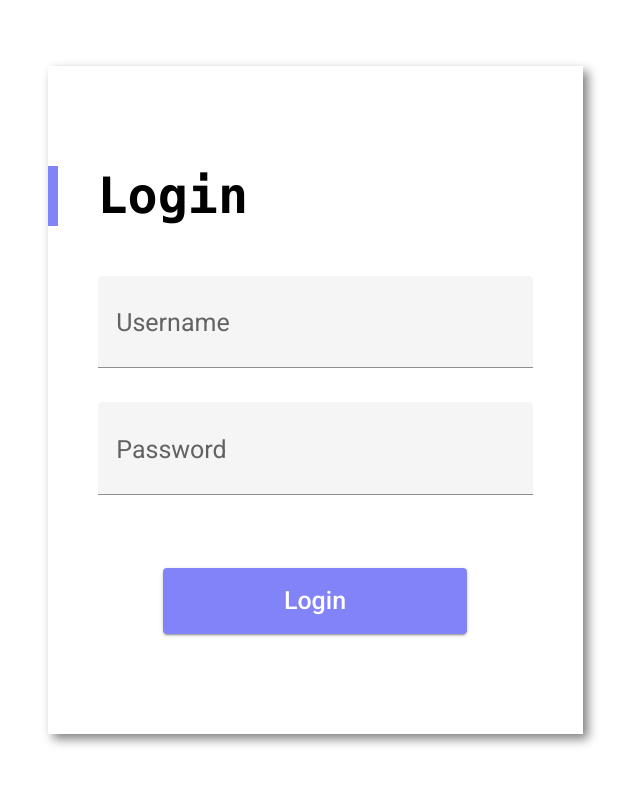
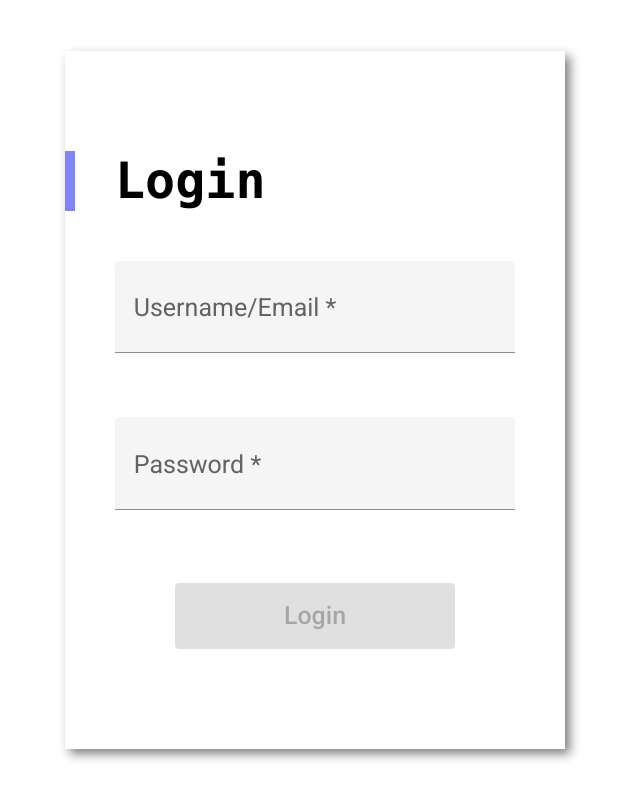
Before and after one commit to nguyenkevin96/SpringInvoice, an Angular app: page /login in a window 1280 px wide. Shown: the whole page, without its empty margins (325-965 px from the left). Built offline with nearby package versions, Linux system fonts and the light colour scheme.

Commit message:
Added login functionality  - jwtToken stores in local storage  - created the login form (formBuilder)  - added Validators to login form  - added /login to skip when adding authorization to header

```diff
--- a/src/app/login/login.component.css
+++ b/src/app/login/login.component.css
@@ -1,5 +1,13 @@
 * {
     font-size: 25px;
+}
+
+.mat-form-field-wrapper {
+    padding-bottom: 0;
+}
+
+#username-container {
+    padding-bottom: 30px;
 }
 
 .main-container {
@@ -14,6 +22,7 @@
 .login-container {
     padding-top: 100px;
     box-shadow: 5px 5px 10px gray;
+    width: 500px;
 }
 
 .login-sub-container {
@@ -25,18 +34,20 @@
 }
 
 .login-header {
+    display: flex;
+    font-size: 50px;
+    height: 60px;
+    margin: 0;
+    align-items: center;
     border-left: 10px solid #8183f7;
     padding-left: 40px;
     font-weight: bold;
 }
 
-.login-header {
-    display: flex;
-    font-size: 50px;
-    height: 60px;
-    margin: 0;
-    align-items: center;
+.invalid-prompt {
+    padding: 20px 0 0 50px;
 }
+
 
 .login-form {
     height: 60%;
--- a/src/app/login/login.component.html
+++ b/src/app/login/login.component.html
@@ -3,20 +3,33 @@
         <div class="login-header">
             Login
         </div>
+        <div *ngIf="invalidPrompt" class="mat-error invalid-prompt">
+            {{invalidPrompt}}
+        </div>
         <div class="login-sub-container">
-            <div class="login-form">
-                <mat-form-field appearance="fill">
-                    <mat-label>Username</mat-label>
-                    <input matInput type="text">
-                </mat-form-field>
+            <div [formGroup]="loginForm" class="login-form">
+                <div id="username-container">
+                    <mat-form-field appearance="fill">
+                        <mat-label>Username/Email</mat-label>
+                        <input id="username" matInput type="text" formControlName="username">
+                    </mat-form-field>
+                    <div *ngIf="username?.hasError('required') && username?.touched" class="mat-error">
+                        Username/Email is required
+                    </div>
+                </div>
 
-                <mat-form-field appearance="fill">
-                    <mat-label>Password</mat-label>
-                    <input matInput type="text">
-                </mat-form-field>
+                <div id="password-container">
+                    <mat-form-field appearance="fill">
+                        <mat-label>Password</mat-label>
+                        <input id="password" matInput type="text" formControlName="password">
+                    </mat-form-field>
+                    <div *ngIf="password?.hasError('required') && password?.touched" class="mat-error">
+                        Password is required
+                    </div>
+                </div>
             </div>
             <div class="login-button">
-                <button mat-raised-button (click)="navigateToCustomer()">Login</button>
+                <button [disabled]="loginForm.invalid" mat-raised-button type="submit" (click)="onLogin()">Login</button>
             </div>
         </div>
     </div>
--- a/src/app/login/login.component.ts
+++ b/src/app/login/login.component.ts
@@ -1,5 +1,7 @@
 import { Component, OnInit } from '@angular/core';
 import {Router} from "@angular/router";
+import {InvoiceService} from "../service/invoice.service";
+import {FormBuilder, FormGroup, Validators} from "@angular/forms";
 
 @Component({
   selector: 'app-login',
@@ -8,12 +10,40 @@ import {Router} from "@angular/router";
 })
 export class LoginComponent implements OnInit {
 
-  constructor(private router: Router) { }
+    loginForm: FormGroup;
+    responseData: any;
+    invalidPrompt: string;
 
-  ngOnInit(): void {
-  }
+    constructor(private router: Router, private invoiceService: InvoiceService,
+              private fb: FormBuilder) { }
 
-  navigateToCustomer() {
-      this.router.navigate(['/customer/home']);
-  }
+    ngOnInit(): void {
+        this.loginForm = this.fb.group({
+            username: ['', Validators.required],
+            password: ['', Validators.required]
+        })
+    }
+
+    onLogin() {
+        console.log("Submitting Form...")
+        const data = {
+            email: this.username?.value,
+            password: this.password?.value
+        }
+
+        this.invoiceService.checkLogin(data).subscribe((response) => {
+            if(response.status === 'success'){
+                localStorage.setItem('accessToken', 'Bearer ' + response.token);
+                this.router.navigate(['/customer/home']);
+            }
+        })
+    }
+
+    get username() {
+        return this.loginForm.get("username");
+    }
+
+    get password() {
+        return this.loginForm.get("password");
+    }
 }
--- a/src/app/service/http-interceptor.service.ts
+++ b/src/app/service/http-interceptor.service.ts
@@ -1,5 +1,5 @@
 import { Injectable } from '@angular/core';
-import {HttpEvent, HttpHandler, HttpHeaders, HttpInterceptor, HttpRequest} from "@angular/common/http";
+import {HttpEvent, HttpHandler, HttpInterceptor, HttpRequest} from "@angular/common/http";
 import {Observable} from "rxjs";
 
 @Injectable({
@@ -9,10 +9,14 @@ export class HttpInterceptorService implements HttpInterceptor{
 
     intercept(req: HttpRequest<any>, next: HttpHandler): Observable<HttpEvent<any>> {
 
+        if (req.url.includes('/login')) {
+            return next.handle(req);
+        }
+
         //TODO Grab Token dynamically somewhere
         const headers = req.headers
             .set('Content-Type', 'application/json')
-            .set('Authorization', 'Bearer eyJhbGciOiJIUzI1NiJ9.eyJzdWIiOiJrZXZpbkBlbWFpbC5jb20iLCJpYXQiOjE2Nzg1NTYyODEsImV4cCI6MTY3ODU1NzcyMX0.fpcT1a9JE8Y_QkOC_tJac-CMLbMSchUO8UJXNOrjWp4')
+            .set('Authorization', localStorage.getItem('accessToken') ?? '')
 
         const newRequest = req.clone({headers})
         return next.handle(newRequest);
--- a/src/app/service/invoice.service.ts
+++ b/src/app/service/invoice.service.ts
@@ -1,7 +1,7 @@
 import { Injectable } from '@angular/core';
-import {HttpClient, HttpHeaders} from "@angular/common/http";
-import {Part} from "../customer/customer-invoice/customer-parts/customer-parts.component";
+import {HttpClient} from "@angular/common/http";
 import {environment} from "../../environments/environment";
+import {Observable} from "rxjs";
 
 @Injectable({
   providedIn: 'root'
@@ -11,7 +11,10 @@ export class InvoiceService {
     baseUrl = environment.baseUrl;
 
     constructor(private http: HttpClient) {
+    }
 
+    checkLogin(data: any): Observable<any> {
+        return this.http.post(this.baseUrl + '/api/v1/auth/authenticate', data);
     }
 
     submitForm() {
```
Also changed, not shown: src/app/service/share-data.service.ts (added, +13 -0 lines), 1 other file (tests, documents, lock files or other folders).
